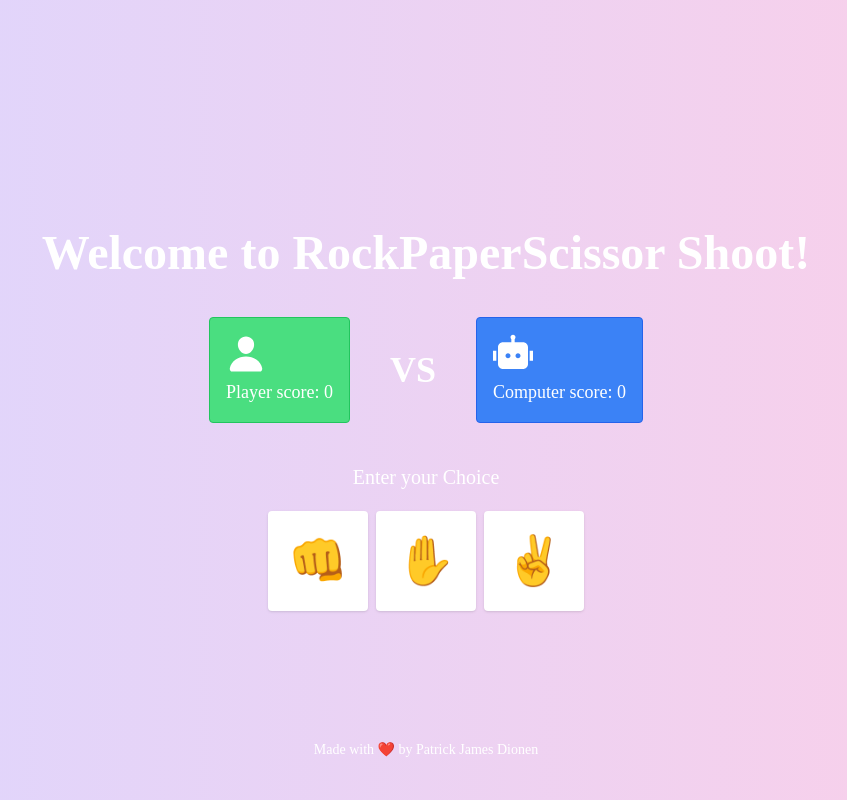
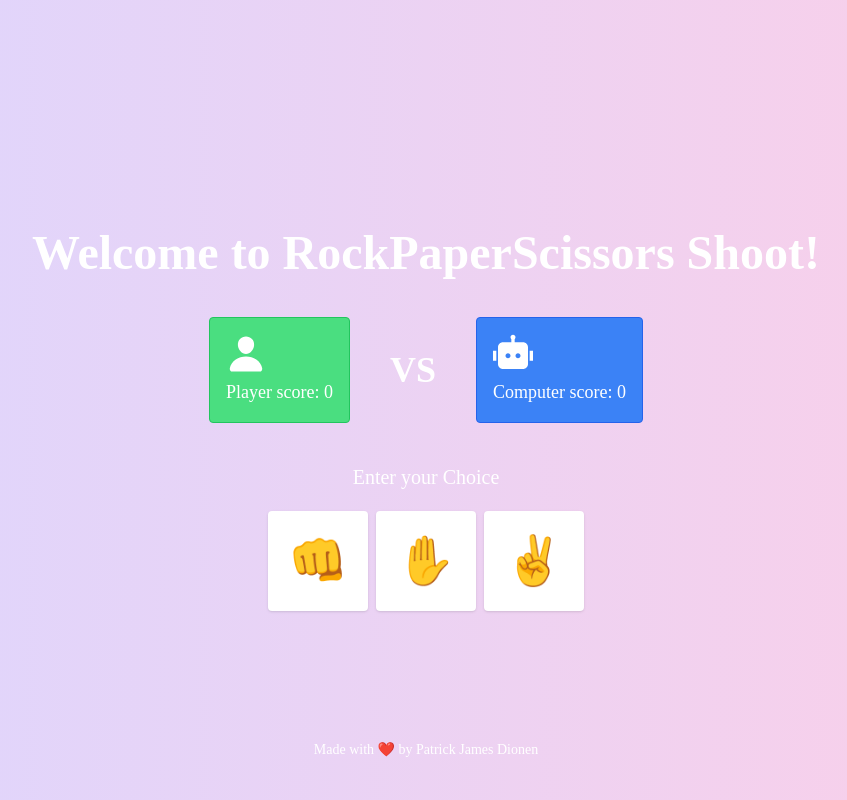
Before and after one commit to ImTrikk/RockPaperScissor, a React (Vite) app: page / in a window 1280 px wide. Shown: the whole page, without its empty margins (214-1061 px from the left). Built offline with nearby package versions, Linux system fonts and the light colour scheme; a web font is replaced by a local one.

Commit message:
fixed spelling

```diff
--- a/src/App.jsx
+++ b/src/App.jsx
@@ -43,7 +43,7 @@
 				<div className="flex items-center justify-center h-screen">
 					<div className="pt-10">
 						<h1 className="text-2xl md:text-5xl font-bold text-white text-center">
-							Welcome to RockPaperScissor Shoot!
+							Welcome to RockPaperScissors Shoot!
 						</h1>
 						{openDisplay ? (
 							<div className="pt-10">
--- a/src/components/ResultModal.jsx
+++ b/src/components/ResultModal.jsx
@@ -38,7 +38,7 @@
 							<div className="flex flex-col items-center">
 								<img src="/images/lose.jpg" alt="" className="w-[250px] rounded-lg" />
 								<h1 className="pt-3 text-2xl text-center text-red-400">
-									You lost, better luck next time.
+									You lose, better luck next time.
 								</h1>
 							</div>
 						)}
```
